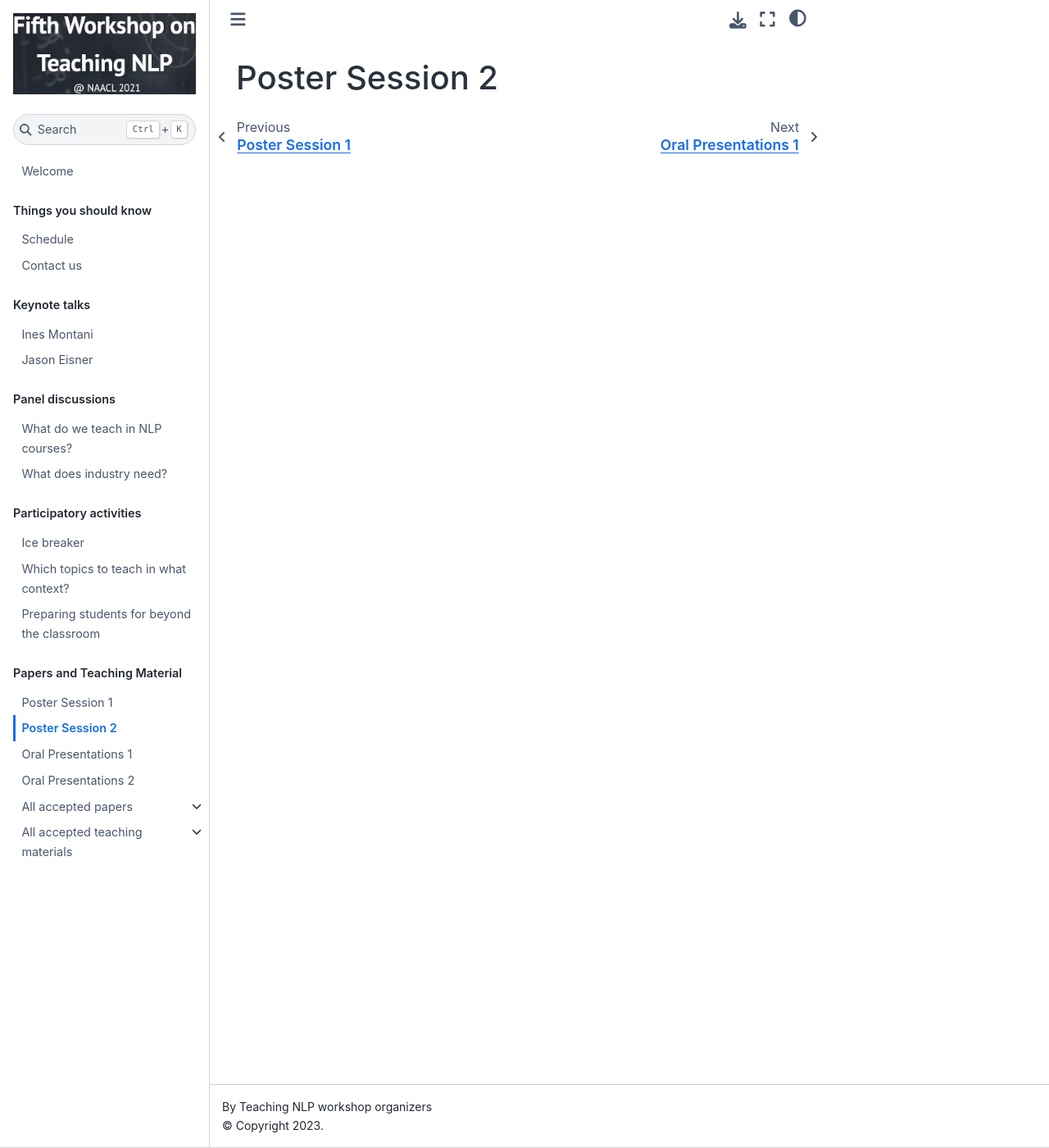
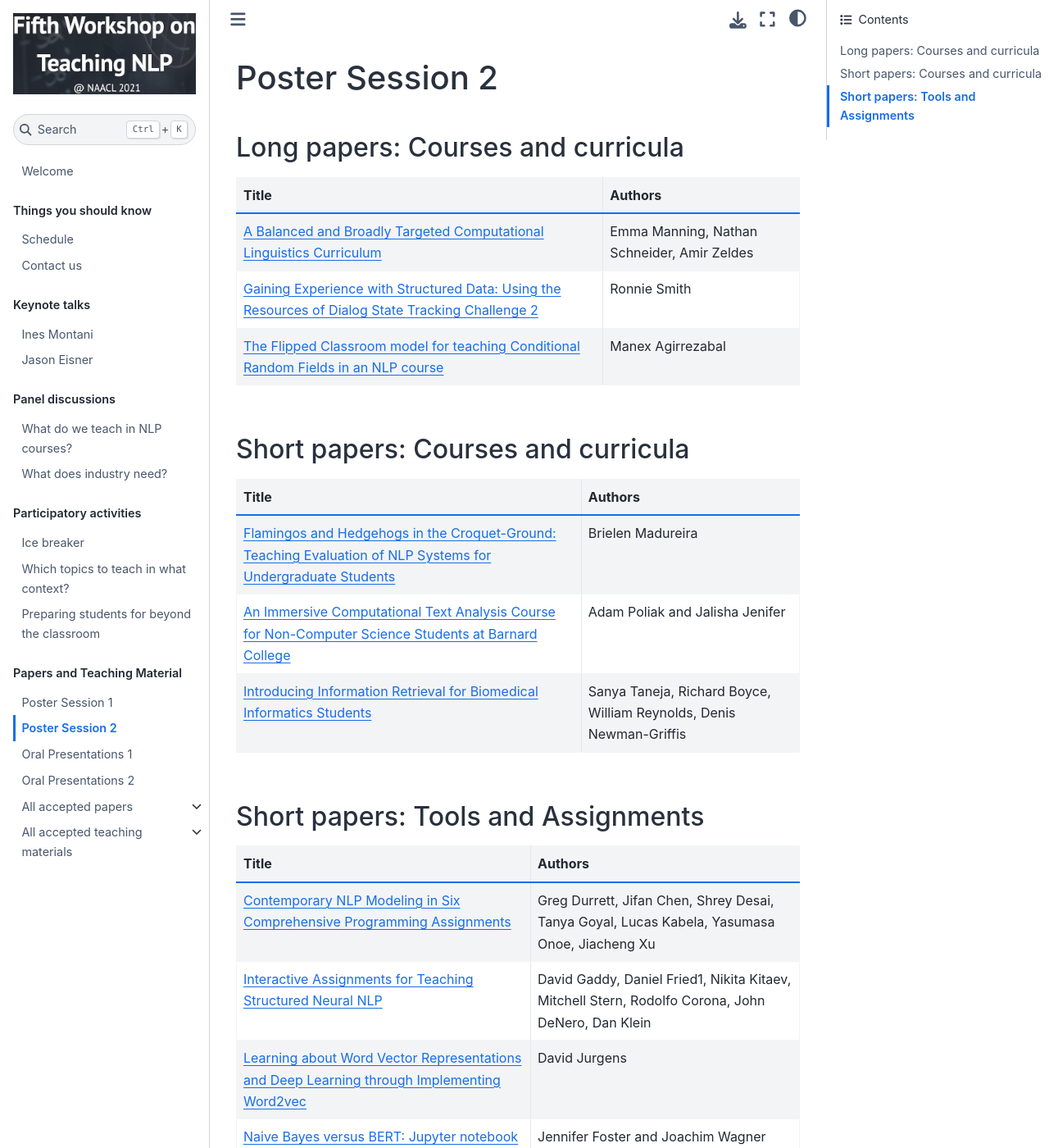
Before and after one commit to TeachingNLP/workshop-book, a Jupyter Book: the page built from posters/poster2.md, in a window 1280 px wide and 1400 px high. Shown: the whole window at 82% size. Built offline with Jupyter Book 1.0.4 settings and Sphinx 7.4.7 and the Sphinx Book theme 1.1.4, drawn with Linux system fonts in a browser that asks for light colours; some of the changed text lies outside the part shown.

Commit message:
updating

```diff
--- a/posters/poster2.md
+++ b/posters/poster2.md
@@ -1 +1,28 @@
 # Poster Session 2
+
+## Long papers: Courses and curricula
+
+| Title              |     Authors                          |
+| :---------------- | :------------------------------   |
+| [A Balanced and Broadly Targeted Computational Linguistics Curriculum](../papers/submission30.md) | Emma Manning, Nathan Schneider, Amir Zeldes |
+| [Gaining Experience with Structured Data: Using the Resources of Dialog State Tracking Challenge 2](../papers/submission22.md) | Ronnie Smith |
+| [The Flipped Classroom model for teaching Conditional Random Fields in an NLP course](../papers/submission25.md) | Manex Agirrezabal |
+
+
+## Short papers: Courses and curricula
+
+| Title              |     Authors                          |
+| :---------------- | :------------------------------   |
+| [Flamingos and Hedgehogs in the Croquet-Ground: Teaching Evaluation of NLP Systems for Undergraduate Students](../teaching_material/submission12.md) | Brielen Madureira |
+| [An Immersive Computational Text Analysis Course for Non-Computer Science Students at Barnard College](../teaching_material/submission32.md) | Adam Poliak and Jalisha Jenifer |
+| [Introducing Information Retrieval for Biomedical Informatics Students](../teaching_material/submission29.md) | Sanya Taneja, Richard Boyce, William Reynolds, Denis Newman-Griffis |
+
+
+## Short papers: Tools and Assignments
+
+| Title              |     Authors                          |
+| :---------------- | :------------------------------   |
+| [Contemporary NLP Modeling in Six Comprehensive Programming Assignments](../teaching_material/submission18.md) | Greg Durrett, Jifan Chen, Shrey Desai, Tanya Goyal, Lucas Kabela, Yasumasa Onoe, Jiacheng Xu |
+| [Interactive Assignments for Teaching Structured Neural NLP](../teaching_material/submission27.md) | David Gaddy, Daniel Fried1, Nikita Kitaev, Mitchell Stern, Rodolfo Corona, John DeNero, Dan Klein |
+| [Learning about Word Vector Representations and Deep Learning through Implementing Word2vec](../teaching_material/submission35.md) | David Jurgens |
+| [Naive Bayes versus BERT: Jupyter notebook assignments for an introductory NLP course](../teaching_material/submission37.md) | Jennifer Foster and Joachim Wagner |
```
